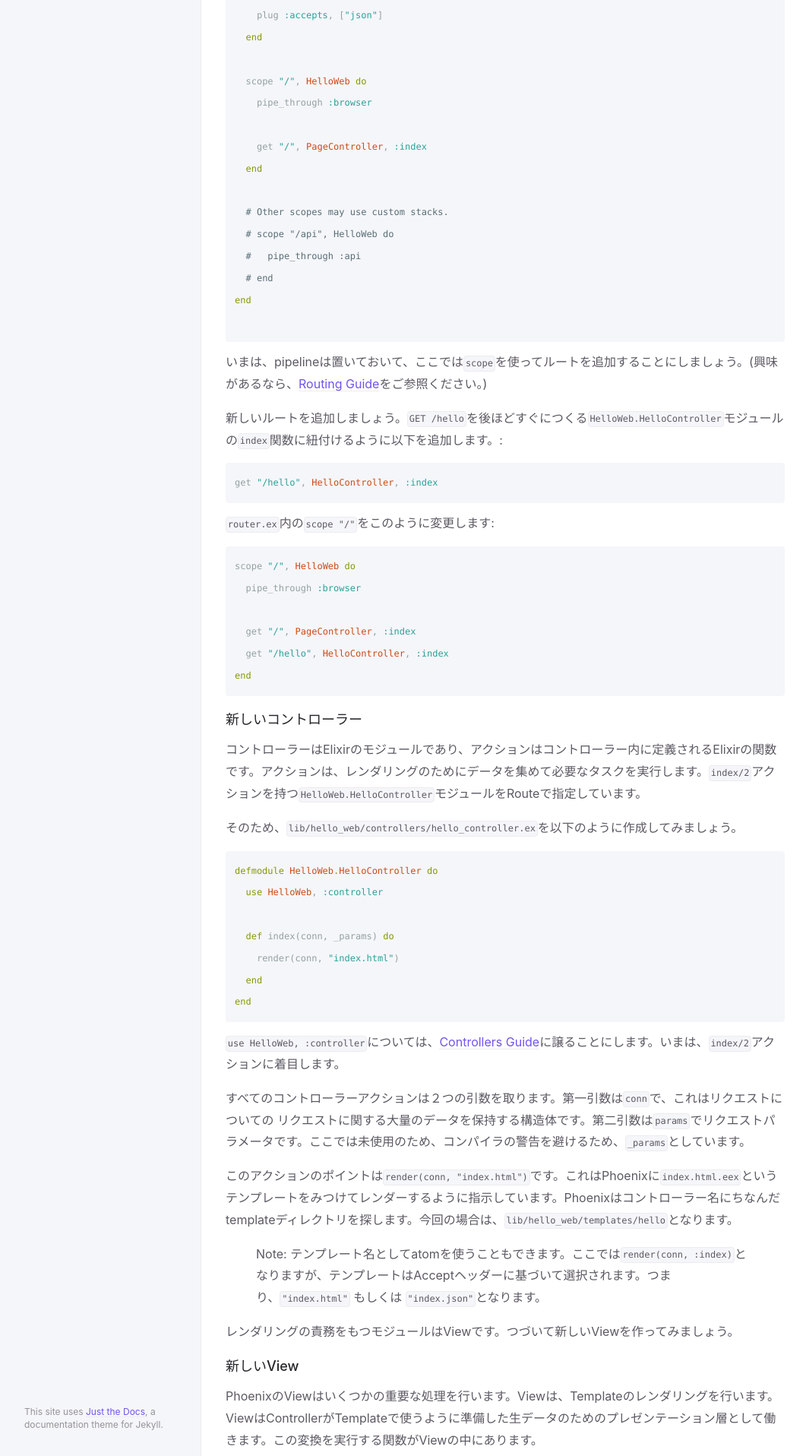
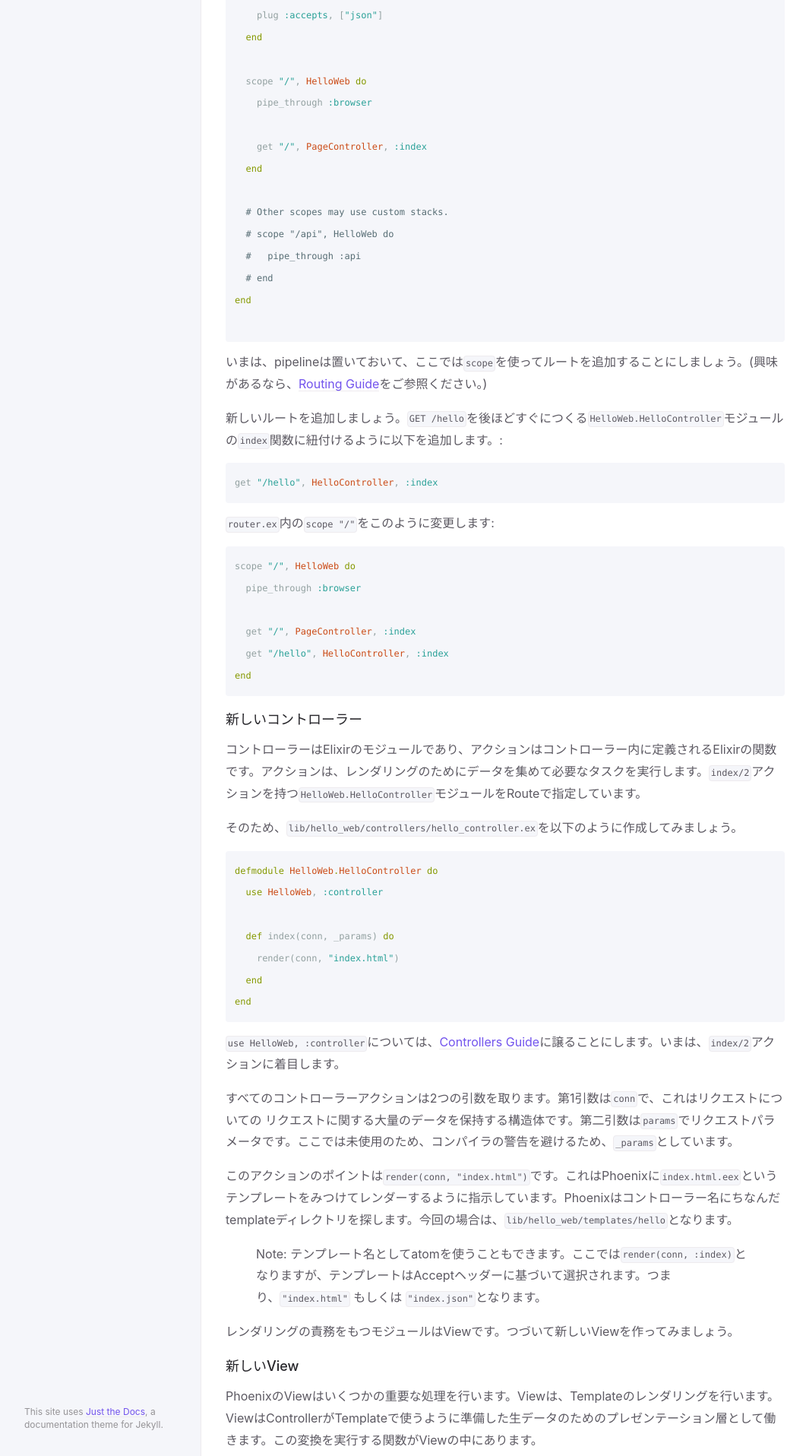
Before and after one commit to fukuoka-ex/phoenix-guide-ja, a Jekyll site: the page built from guides/1.4/adding_pages.md, in a window 1280 px wide. Shown: the part 3084-5000 px from the top of the page at 76% size, without its empty margins (107-1168 px from the left). Built offline with Jekyll 4.4.1, drawn with Linux system fonts in a browser that asks for light colours.

Commit message:
Update guides/1.4/adding_pages.md
review

Co-Authored-By: Koga Shozo <koga.shozo1020@gmail.com>

````diff
--- a/guides/1.4/adding_pages.md
+++ b/guides/1.4/adding_pages.md
@@ -154,7 +154,7 @@ end
 ```
 `use HelloWeb, :controller`については、[Controllers Guide](controllers.html)に譲ることにします。いまは、`index/2`アクションに着目します。
 
-すべてのコントローラーアクションは２つの引数を取ります。第一引数は`conn`で、これはリクエストについての
+すべてのコントローラーアクションは2つの引数を取ります。第1引数は`conn`で、これはリクエストについての
 リクエストに関する大量のデータを保持する構造体です。第二引数は`params`でリクエストパラメータです。ここでは未使用のため、コンパイラの警告を避けるため、`_params`としています。
 
 このアクションのポイントは`render(conn, "index.html")`です。これはPhoenixに`index.html.eex`というテンプレートをみつけてレンダーするように指示しています。Phoenixはコントローラー名にちなんだtemplateディレクトリを探します。今回の場合は、`lib/hello_web/templates/hello`となります。
````
